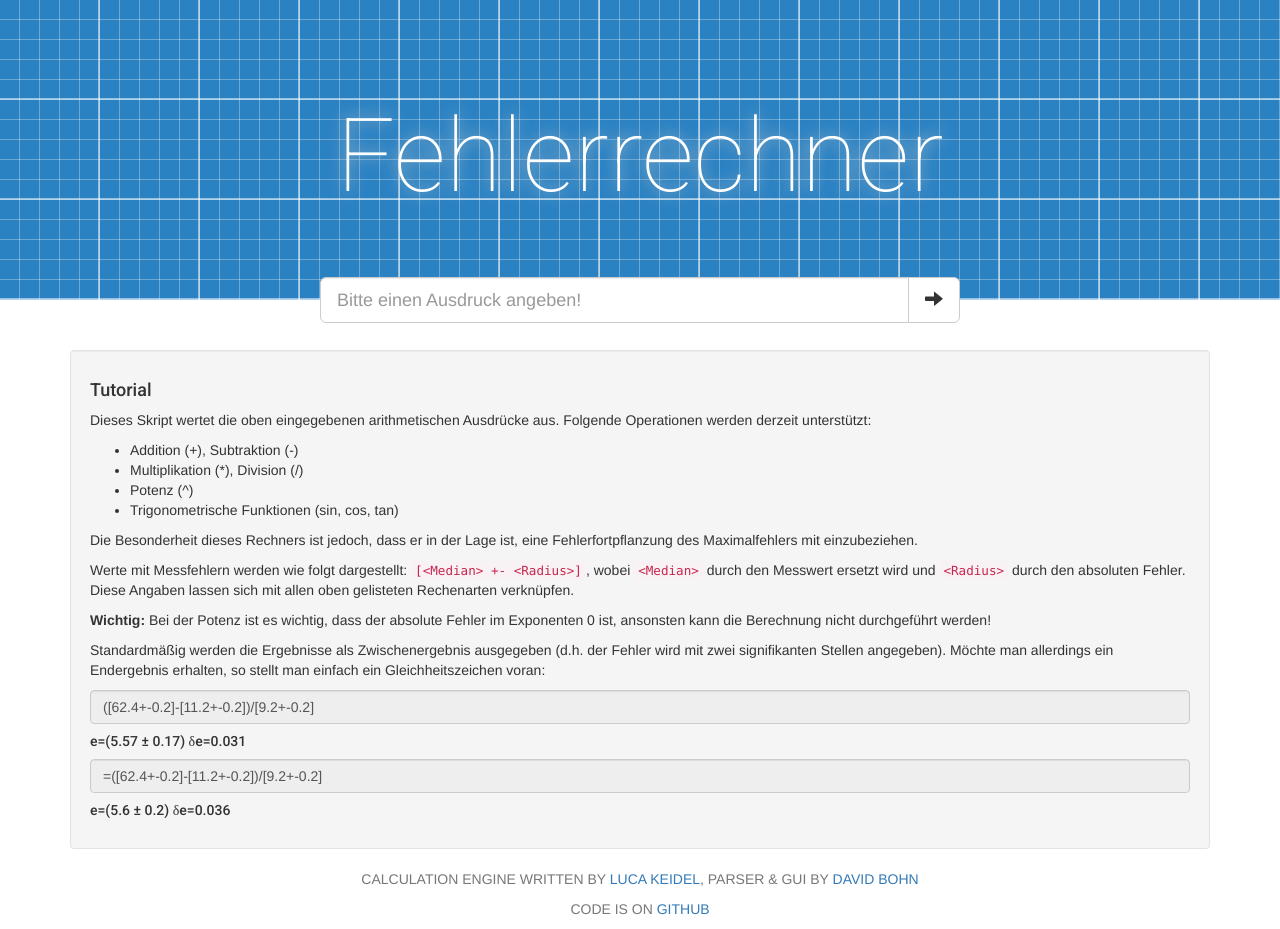
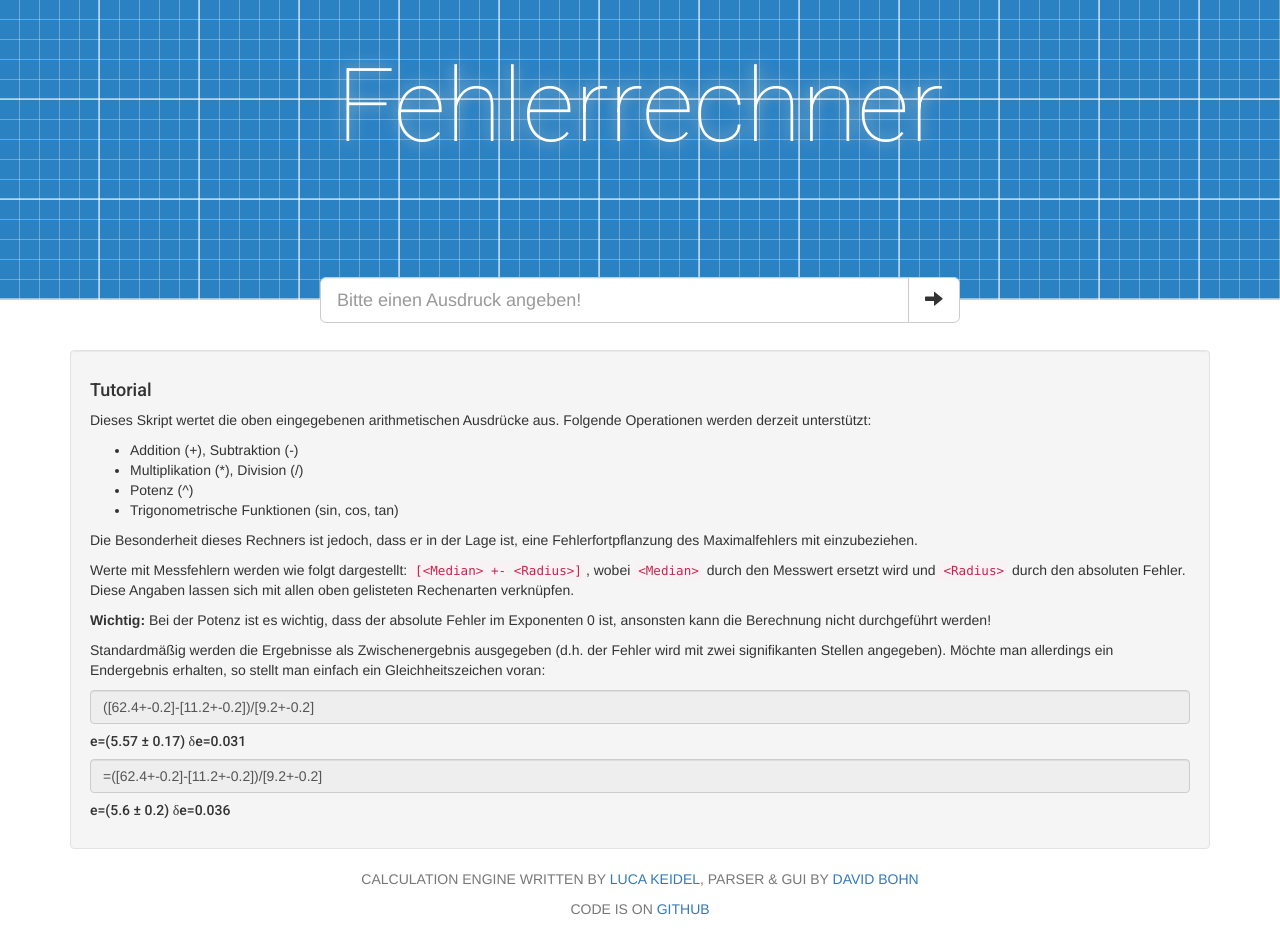
Before and after one commit to dbohn/physCalc, a website with bundled scripts: page web/index.html in a window 1280 px wide. Built offline with nearby package versions, Linux system fonts and the light colour scheme.

Commit message:
Fixed title position issue

```diff
--- a/less/app.less
+++ b/less/app.less
@@ -29,7 +29,7 @@
 		color: #fff;
 		font-weight: 100;
 		text-shadow: 0 0 15px #ccc;
-		height: 100px;
+		height: 200px;
 
 
 	}
@@ -37,6 +37,7 @@
 	@media (max-width: @grid-float-breakpoint-max) {
 		h1 {
 			font-size: 10vw;
+			height: 50px;
 		}
 
 		height: 150px;
```
Also changed, not shown: web/css/app.css, 1 other file.
